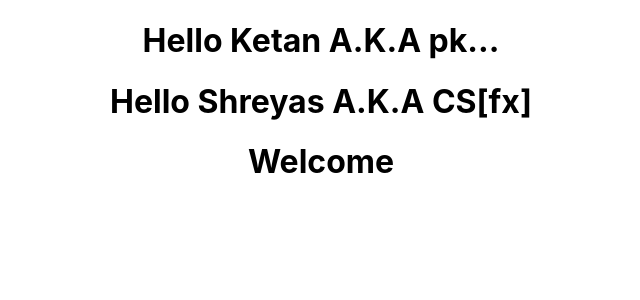
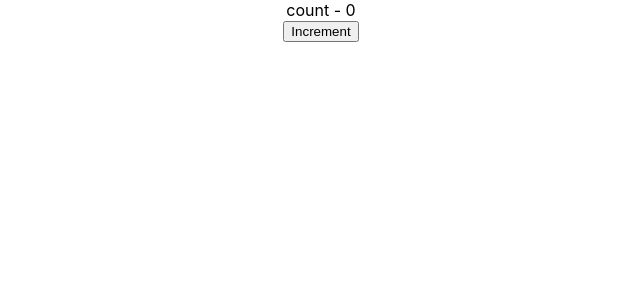
Before and after one commit to pketanp/react-learn, a React (Create React App) app: page / in a window 1280 px wide. Shown: the top 300 px of the page, without its empty margins (319-959 px from the left). Built offline with nearby package versions, Linux system fonts and the light colour scheme.

Commit message:
counter.js

```diff
--- a/src/App.js
+++ b/src/App.js
@@ -1,13 +1,22 @@
 import React from 'react';
 import './App.css';
 import Greet from './component/Greet';
-import Welcome from './component/Welcome'
+import Welcome from './component/Welcome';
+import Counter from './component/Counter';
 function App() {
   return (
     <div className="App">
-      <Greet name='Ketan' aka=' pk...' ></Greet>
-      <Greet name='Shreyas' aka='CS[fx]' ></Greet>
-      <Welcome />
+      <Counter />
+
+      {/*
+      <Greet name='Ketan' aka=' pk...' >
+        <p>This is master</p>
+      </Greet>
+      <Greet name='Shreyas' aka='CS[fx]' >
+        <button>click</button>
+      </Greet>
+      <Welcome name='Ketan' aka=' pk...' />
+      <Welcome name='Shreyas' aka='CS[fx]' />*/}
     </div>
   );
 }
--- /dev/null
+++ b/src/component/Counter.js
@@ -0,0 +1,39 @@
+import React, { Component } from 'react'
+
+class Counter extends Component {
+    constructor(props) {
+        super(props)
+
+        this.state = {
+            count: 0
+        }
+    }
+    increment() {
+        this.setState({
+            count: this.state.count + 1
+        }, () => {
+            console.log('colback value', this.state.count)
+        })
+        console.log(this.state.count)
+    }
+
+    incrementFive() {
+        this.increment()
+        this.increment()
+        this.increment()
+        this.increment()
+        this.increment()
+    }
+
+
+    render() {
+        return (
+            <div>
+                <div>count - {this.state.count}</div>
+                <button onClick={() => this.incrementFive()} >Increment</button>
+            </div>
+        )
+    }
+}
+
+export default Counter
--- a/src/component/Greet.js
+++ b/src/component/Greet.js
@@ -7,7 +7,12 @@ import React from 'react';
 
 const Greet = props => {
     console.log(props)
-    return <h1>Hello {props.name} A.K.A {props.aka} </h1>
+    return (
+        <div>
+            <h1>Hello {props.name} A.K.A {props.aka} </h1>
+            {props.children}
+        </div>
+    )
 }
 
 
--- a/src/component/Welcome.js
+++ b/src/component/Welcome.js
@@ -2,7 +2,7 @@ import React, { Component } from 'react';
 
 class Welcome extends Component {
     render() {
-        return <h1>Welcome</h1>
+        return <h1>Welcome {this.props.name} A.K.A {this.props.aka} </h1>
 
     }
 }
```
